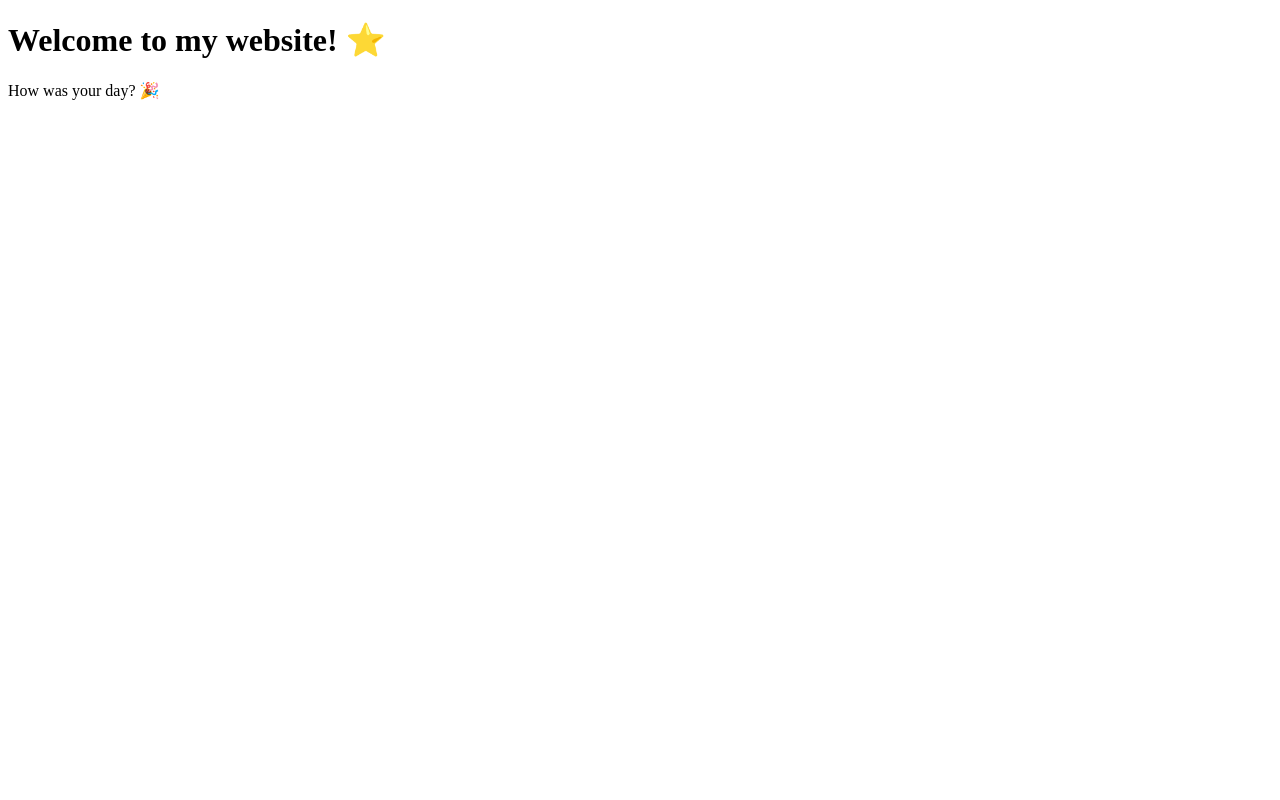
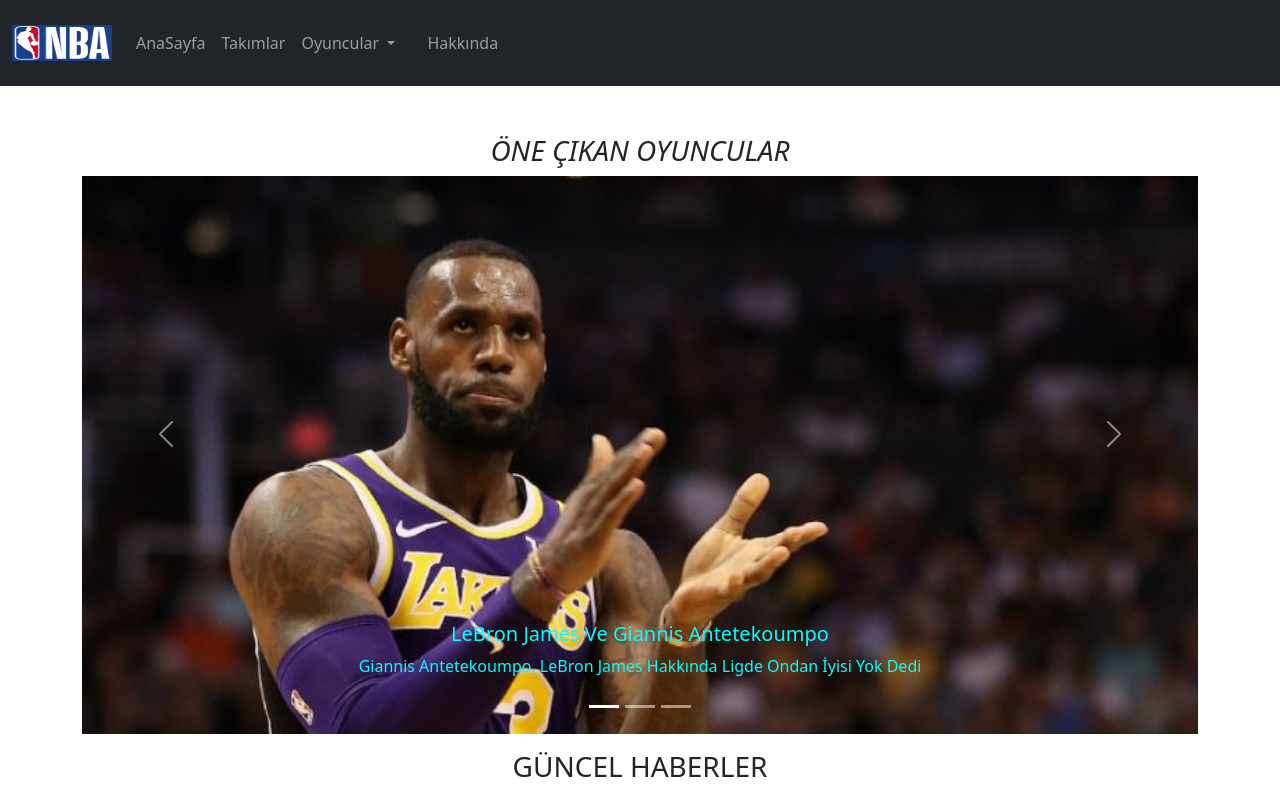
Before and after one commit to EfeLand/sporsitesi, a plain HTML site: page index.html in a window 1280 px wide. Drawn offline with nearby package versions, Linux system fonts and the light colour scheme.

Commit message:
yeni website

```diff
--- a/index.html
+++ b/index.html
@@ -1,10 +1,95 @@
-<!DOCTYPE html>
-<html>
-   <head>
-      <title>My Cool Website</title>
-   </head>
-   <body>
-      <h1>Welcome to my website! ⭐️</h1>
-      <p>How was your day? 🎉</p>
-   </body>
+<!doctype html>
+<html lang="en">
+  <head>
+    <meta charset="utf-8">
+    <meta name="viewport" content="width=device-width, initial-scale=1">
+    <title>Bootstrap demo</title>
+    <link href="https://cdn.jsdelivr.net/npm/bootstrap@5.2.3/dist/css/bootstrap.min.css" rel="stylesheet" integrity="sha384-rbsA2VBKQhggwzxH7pPCaAqO46MgnOM80zW1RWuH61DGLwZJEdK2Kadq2F9CUG65" crossorigin="anonymous">
+  </head>
+  <body>
+    <nav class="navbar navbar-expand-lg navbar-dark bg-dark">
+        <div class="container-fluid">
+            <a class="navbar-brand" href="#">
+                <img src="nbalogo2.png" alt="Bootstrap" width="100" height="60">
+              </a>
+          <button class="navbar-toggler" type="button" data-bs-toggle="collapse" data-bs-target="#navbarSupportedContent" aria-controls="navbarSupportedContent" aria-expanded="false" aria-label="Toggle navigation">
+            <span class="navbar-toggler-icon"></span>
+          </button>
+          <div class="collapse navbar-collapse" id="navbarSupportedContent">
+            <ul class="navbar-nav me-auto mb-2 mb-lg-0">
+              <li class="nav-item">
+                <a class="nav-link" aria-current="page" href="#" >AnaSayfa</a>
+              </li>
+              <li class="nav-item">
+                <a class="nav-link" href="#">Takımlar</a>
+              </li>
+              <li class="nav-item dropdown">
+                <a class="nav-link dropdown-toggle" href="#" role="button" data-bs-toggle="dropdown" aria-expanded="false">
+                  Oyuncular
+                </a>
+                <ul class="dropdown-menu">
+                  <li><a class="dropdown-item" href="#">Tarihe Geçmiş Oyuncular</a></li>
+                  <li><a class="dropdown-item" href="#">Liderlik Sıralamaları</a></li>
+                  <li><hr class="dropdown-divider"></li>
+                  <li><a class="dropdown-item" href="#">Türk Oyuncular</a></li>
+                </ul>
+              </li>
+              <li class="nav-item">
+                <a class="nav-link disabled"></a>
+              </li>
+              <li class="nav-item">
+                <a class="nav-link" aria-current="page" href="#">Hakkında</a>
+              </li>
+            </ul>
+          </div>
+        </div>
+      </nav>
+      <div class="container mt-5">
+        <div id="carouselExampleCaptions" class="carousel slide" data-bs-ride="false">
+            <div class="carousel-indicators">
+              <button type="button" data-bs-target="#carouselExampleCaptions" data-bs-slide-to="0" class="active" aria-current="true" aria-label="Slide 1"></button>
+              <button type="button" data-bs-target="#carouselExampleCaptions" data-bs-slide-to="1" aria-label="Slide 2"></button>
+              <button type="button" data-bs-target="#carouselExampleCaptions" data-bs-slide-to="2" aria-label="Slide 3"></button>
+            </div>
+            <h3 class="text-center mt-3"><i>ÖNE ÇIKAN OYUNCULAR</i></h3>
+
+            <div class="carousel-inner ">
+              <div class="carousel-item active">
+                <img src="LB1.png" class="d-block w-100" alt="...">
+                <div class="carousel-caption d-none d-md-block">
+                  <h5 style="color:aqua">LeBron James Ve Giannis Antetekoumpo</h5>
+                  <p style="color:aqua">Giannis Antetekoumpo, LeBron James Hakkında Ligde Ondan İyisi Yok Dedi</p>
+                </div>
+              </div>
+              <div class="carousel-item">
+                <img src="stephencurry2.png" class="d-block w-100" alt="...">
+                <div class="carousel-caption d-none d-md-block">
+                  <h5 style="color:aqua">Kawhi Leanord</h5>
+                  <p style="color:aqua">Kawhi Leanord'ın Son Saniye Basketi Maçı Kazandırdı</p>
+                </div>
+              </div>
+              <div class="carousel-item">
+                <img src="GA.jpg" class="d-block w-100" alt="...">
+                <div class="carousel-caption d-none d-md-block">
+                  <h5 style="color:aqua">Kevin Durant</h5>
+                  <p style="color:aqua">Kevin Durant Sakatlık Sonrası Kendini Yeterli Kadar İyi Hissemediğini Düşünüyor</p>
+                </div>
+              </div>
+            </div>
+            <button class="carousel-control-prev" type="button" data-bs-target="#carouselExampleCaptions" data-bs-slide="prev">
+              <span class="carousel-control-prev-icon" aria-hidden="true"></span>
+              <span class="visually-hidden">Previous</span>
+            </button>
+            <button class="carousel-control-next" type="button" data-bs-target="#carouselExampleCaptions" data-bs-slide="next">
+              <span class="carousel-control-next-icon" aria-hidden="true"></span>
+              <span class="visually-hidden">Next</span>
+            </button>
+          </div>
+
+          <h3 class="text-center mt-3">GÜNCEL HABERLER</h3>
+
+      </div>
+
+    <script src="https://cdn.jsdelivr.net/npm/bootstrap@5.2.3/dist/js/bootstrap.bundle.min.js" integrity="sha384-kenU1KFdBIe4zVF0s0G1M5b4hcpxyD9F7jL+jjXkk+Q2h455rYXK/7HAuoJl+0I4" crossorigin="anonymous"></script>
+  </body>
 </html>
```
Also changed, not shown: GA.jpg (added), LB1.png (added), arkaplan.jpg (added), lebron.jpg (added), logo.png (added), nbalogo.png (added), nbalogo2.png (added), silder1.jpg (added), slider2.jpg (added), slider3.jpg (added), stephencurry2.png (added).
